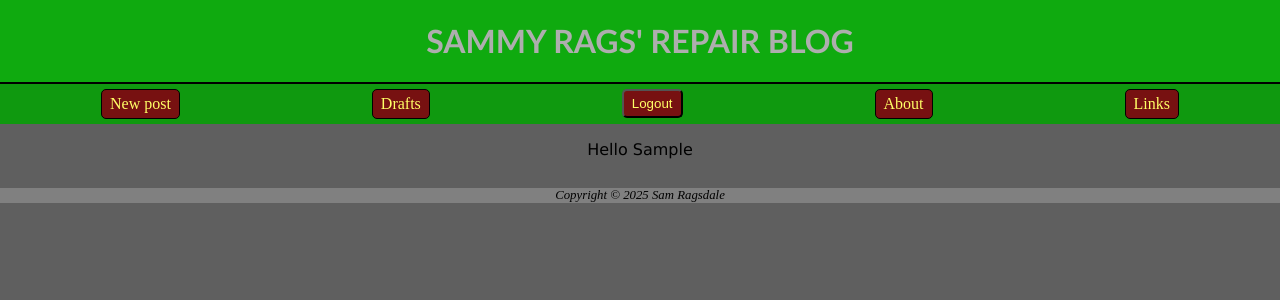
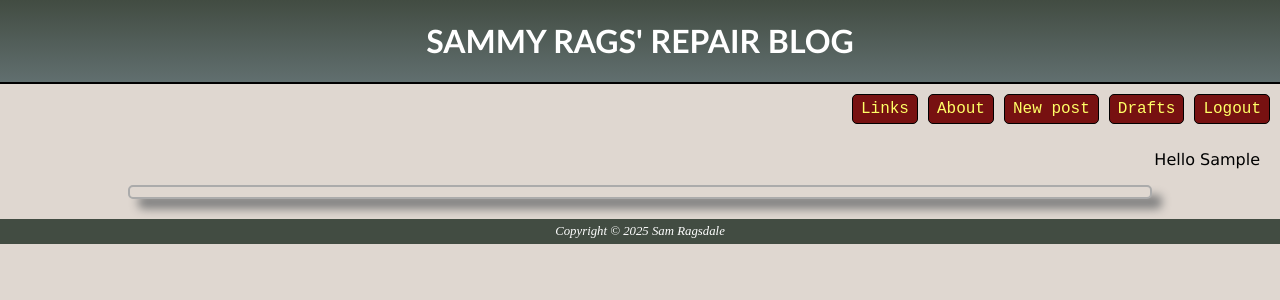
Before and after one commit to Sam-Rags/srrb, a Django app: page / in a window 1280 px wide. Shown: the top 300 px of the page. Run offline with Django 5.2, Linux system fonts and the light colour scheme; the visitor is signed in with stand-in values (Sample User, id 1); data that the repository does not hold is empty.

Commit message:
css updates

```diff
--- a/ragsblog/static/css/blog.css
+++ b/ragsblog/static/css/blog.css
@@ -3,7 +3,11 @@
 #wrapper { display: flex;
         align-items: center;
         width: 80%; margin: auto;
-        background-color: #5F5F5F; }
+        background-color: #dfd7d0;
+        padding: 5px;
+        border: 2px solid #ABABAB;
+        box-shadow:  10px 10px 10px gray;
+        border-radius: 5px; }
 
 #wrapper > article { flex-grow: 1; }
 #wrapper > div { flex-grow: 8; }
@@ -11,14 +15,27 @@
 #postimage {
     float: left; margin: 10px; border-radius: 10%;
     height: 25%; width: 25%; margin-left: 50px;
-        transform: rotate(3deg); }
+        }
 
 .clearfix::after { content: ""; clear: both; display: table; }
 
-.post { background-color: #AEAEAE; }
+.post { background-color: #AEAEAE;
+        margin: 0;
+        padding: 10px;
+        border-bottom: 1px solid gray; }
+
+.posttitle { text-decoration: none;
+         }
+
+.posttitle:link { color: #FFF }
+.posttitle:visited { color: #FFF }
+.posttitle:hover { color: #dfd7d0;}
+
+.date { float: right;
+        padding-top: 5px; }
 
 .header { display: flex;
-        background-color: #0FAA0F;
+        background-image: linear-gradient(#424C42, #616f6f);
         justify-content: center;
         align-items: center;
         border-bottom: 2px solid #000;
@@ -29,27 +46,31 @@
 
 .blogname a { text-decoration: none; }
 
-.blogname a:link { color: #AEAEAE; }
-.blogname a:visited { color: #AEAEAE; }
-.blogname a:hover { color: #FFF; }
+.blogname a:link { color: #FFF; }
+.blogname a:visited { color: #FFF; }
+.blogname a:hover { color: #FFBBBB; }
 
-.greeting { text-align: center;
+.greeting { text-align: right;
         text-transform: capitalize;
-        font-family: 'Lucida Sans', Verdana, sans-serif; }
+        font-family: 'Lucida Sans', Verdana, sans-serif;
+        padding-right: 20px;}
 
-.container { background-color: #5F5F5F;
+.container { background-color: #dfd7d0;
             margin: 0;
 
             }
 
-
-.footer { background-color: gray;
+.footer { background: #424C42;
         text-align: center;
         font-style: italic;
         font-size: .8em;
         border: 5px;
-        position: sticky;
-        bottom: 0;}
+        padding: 5px;
+        margin-top: 20px;
+        color: #FFF;
+        }
+
+.footer p { margin: 0; }
 
 .posttext { padding: 20px; font-size: 1.5em; }
 
@@ -61,20 +82,27 @@
 
 .nav-flex { display: flex;
         flex-direction: row;
-        justify-content: space-around;
+        justify-content: flex-end;
         margin: 0;
-        background-color: #0F990F;
-        padding: 5px;}
+        background-color: #dfd7d0;
+        padding: 10px 0;
+        }
 
 .nav-flex a { padding: 5px 8px; border: 1px solid black;
                 border-radius: 5px;
-                text-decoration: none; }
+                text-decoration: none;
+                margin-right: 10px;
+                font-family: 'Courier New', Courier, monospace;
+                font-size: 16px; }
 
 .nav-flex a:link { color: #ffff66; background-color: #771111; }
 .nav-flex a:visited { color: #ffff66; }
 .nav-flex a:hover { color: #FFF; }
 .nav-flex button { color: #ffff66; background-color: #771111;
-                        border-radius: 5px; padding: 5px 8px; }
+                        border-radius: 5px; padding: 5px 8px;
+                        margin-right: 10px; border: 1px solid black;
+                        font-family: 'Courier New', Courier, monospace;
+                        font-size: 16px; }
 
 .nav-flex button:link { color: #ffff66; background-color: #771111;}
 .nav-flex button:visited { color: #ffff66; }
--- a/ragsblog/templates/base.html
+++ b/ragsblog/templates/base.html
@@ -13,6 +13,9 @@
 
 </header>
 <nav class="nav-flex">
+
+    <a href="/"><span class="links">Links</span></a>
+    <a href="/"><span class="about">About</span></a>
     {% if user.is_authenticated %}
         <a href="{% url 'post_new' %}" class="new-post-draft"><span class="newPost">New post</span></a>
         <a href="{%  url 'post_draft_list' %}" class="new-post-draft"><span class="draftList">Drafts</span></a>
@@ -27,8 +30,7 @@
             <button type="submit" class="login-out">Login</button>
         </form>
     {% endif %}
-    <a href="/"><span class="about">About</span></a>
-    <a href="/"><span class="links">Links</span></a>
+
 </nav>
 {% if user.is_authenticated %}
 <p class="greeting">Hello {{ user.username }}</p>
--- a/ragsblog/templates/post_list.html
+++ b/ragsblog/templates/post_list.html
@@ -3,10 +3,13 @@
 {% block content %}
 {% for post in posts %}
     <article class="post">
-        <time class="date">Published: {{ post.published_date|date:'M d, Y H:i' }}
+        <time class="date">
+            Published: {{ post.published_date|date:'M d, Y H:i' }}
         </time>
-        <h2><a href="{% url 'post_detail' pk=post.pk %}">{{ post.title }}</a></h2>
-        <p>{{ post.text|linebreaksbr }}</p>
+        <h2><a href="{% url 'post_detail' pk=post.pk %}" class="posttitle">{{ post.title }}</a></h2>
+
+        <p>{{ post.text|linebreaksbr|truncatechars:200 }}</p>
+
     </article>
 {% endfor %}
 {% endblock %}
```
Also changed, not shown: media/IMG_4586_r66Cmhi.JPG (added).
